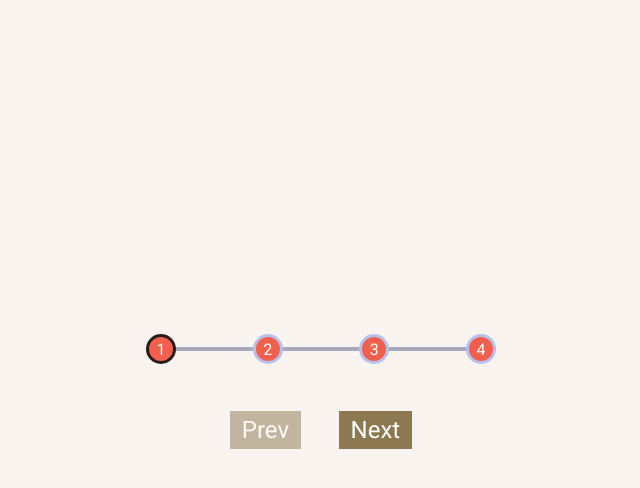
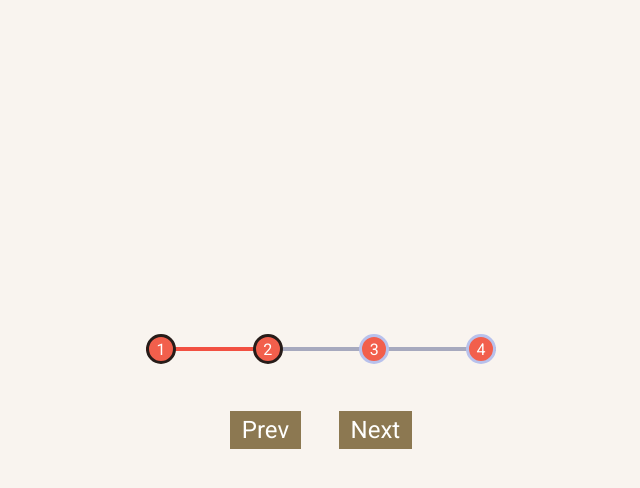
Before and after one commit to srimaniteja19/Basic_Projects, a plain HTML site: page Progress_steps/index.html in a window 1280 px wide. Both pictures are taken after a click on the button "Next". Shown: the whole page, without its empty margins (319-959 px from the left). Drawn offline with Linux system fonts and the light colour scheme.

Commit message:
Add Progress_Steps project

```diff
--- a/Progress_steps/index.js
+++ b/Progress_steps/index.js
@@ -2,3 +2,49 @@ const progress = document.getElementById("progress")
 const prev = document.getElementById("prev")
 const next = document.getElementById("next")
 const circle = document.querySelectorAll(".circle")
+
+
+let currentActive = 1
+
+next.addEventListener('click',function(){
+    currentActive ++;
+
+    if(currentActive > circle.length){
+        currentActive = circle.length;
+    }
+
+    update()
+})
+
+prev.addEventListener('click',function(){
+    currentActive --;
+
+    if(currentActive < 1){
+        currentActive = 1;
+    }
+
+    update()
+})
+
+function update(){
+    circle.forEach((cir,id) => {
+        if(id < currentActive){
+            cir.classList.add('active')
+        }else{
+            cir.classList.remove('active')
+        }
+    })
+
+    const actives = document.querySelectorAll('.active')
+
+    progress.style.width = ((actives.length-1) / (circle.length-1)) * 100 + "%";
+
+    if(currentActive === 1){
+        prev.disabled = true;
+    }else if(currentActive === circle.length){
+        next.disabled = true;
+    }else{
+        prev.disabled = false;
+        next.disabled = false;
+    }
+}
--- a/Progress_steps/style.css
+++ b/Progress_steps/style.css
@@ -38,7 +38,7 @@ body{
 }
 
 .progress{
-    background-color: #3498db;
+    background-color: #f25042;
     position: absolute;
     top: 50%;
     left: 0;
@@ -46,7 +46,7 @@ body{
     width: 0%;
     transform: translateY(-50%);
     z-index: -1;
-    transition: .4s ease;
+    transition: .6s ease;
 }
 
 .btn{
@@ -81,7 +81,7 @@ body{
     justify-content: center;
     align-items: center;
     border: solid 3px #b8c1ec;
-    transition: .4s ease;
+    transition: .6s ease;
 }
 .circle.active{
     border-color: #271c19;
```
